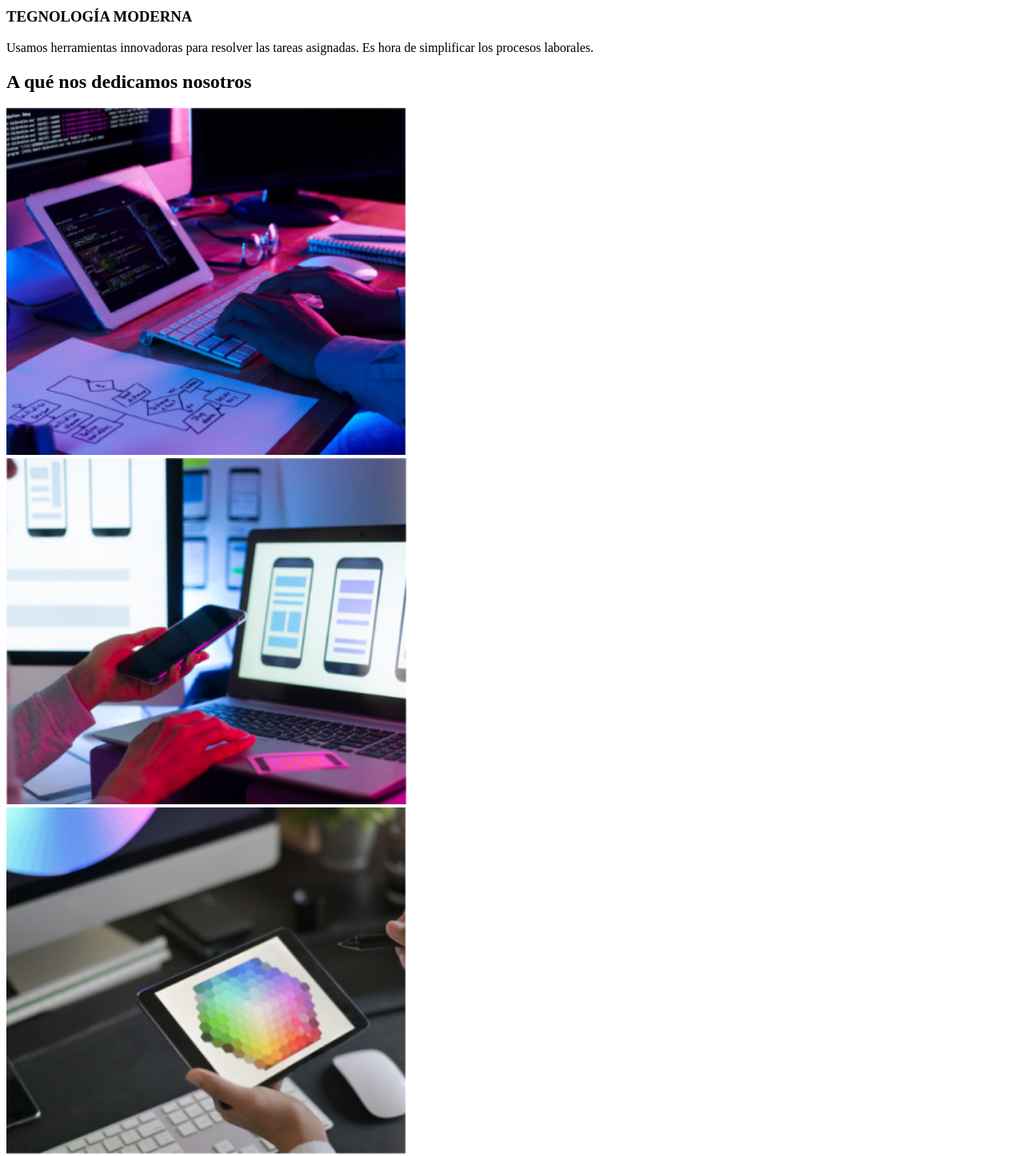
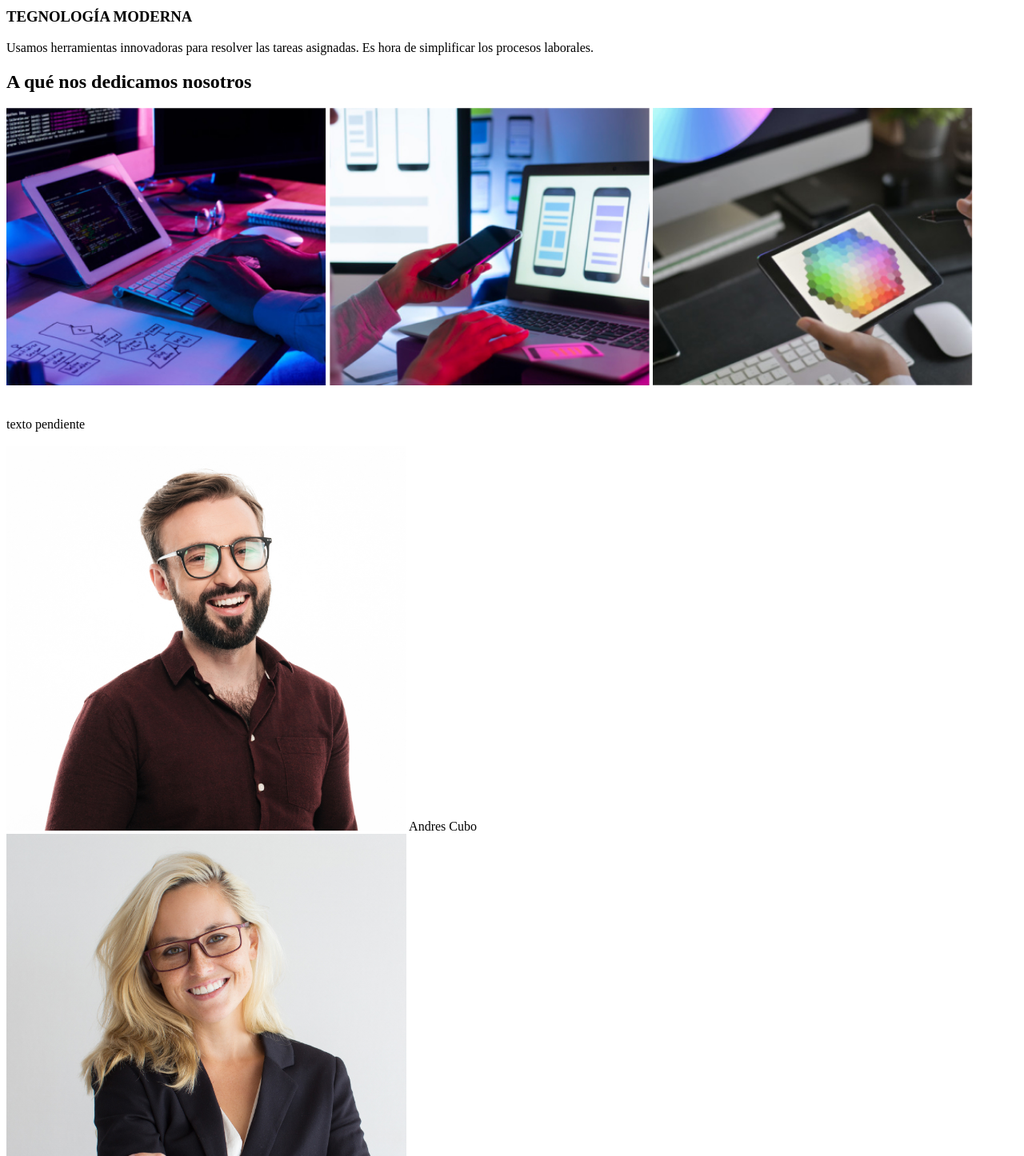
Before and after one commit to cristiangarzon22/goit-markup-hw-01, a plain HTML site: page index.html in a window 1280 px wide. Shown: the part 640-2086 px from the top of the page at 80% size. Drawn offline with Linux system fonts and the light colour scheme.

Commit message:
cambio11

```diff
--- a/index.html
+++ b/index.html
@@ -24,6 +24,7 @@
         </ul>
     </header>
     <main>
+        <!--div == section ????-->
         <div>
             <br>
             <br>
@@ -57,22 +58,30 @@
         </div>
         <div>
             <h2>A qué nos dedicamos nosotros</h2>
-            <img src="./images/picture_one.jpg" alt="imagen ilustrativa" width="500">
-            <br>
-            <img src="./images/picture_two.jpg" alt="imagen ilustrativa" width="500">
-            <br>
-            <img src="./images/picture_three.jpg" alt="imagen ilustrativa" width="500">
-            <br>
+            <img src="./images/picture_one.jpg" alt="imagen ilustrativa" width="400">
+
+            <img src="./images/picture_two.jpg" alt="imagen ilustrativa" width="400">
+
+            <img src="./images/picture_three.jpg" alt="imagen ilustrativa" width="400">
+
         </div>
         <div>
             <br>
+            <br>
+            texto pendiente
+            <br>
+            <br>
             <img src="./images/picture_four.jpg" alt="Andrés Cubo" width="500">
+            Andres Cubo
             <br>
             <img src="./images/picture_five.jpg" alt="Carla Palacios" width="500">
+            Carla Palacios
             <br>
             <img src="./images/picture_six.jpg" alt="Marlo Dorado" width="500">
+            Marlo Dorado
             <br>
             <img src="./images/picture_seven.jpg" alt="Pablo Mijangos" width="500">
+            Pablo Mijangos
             <br>
         </div>
     </main>
```
